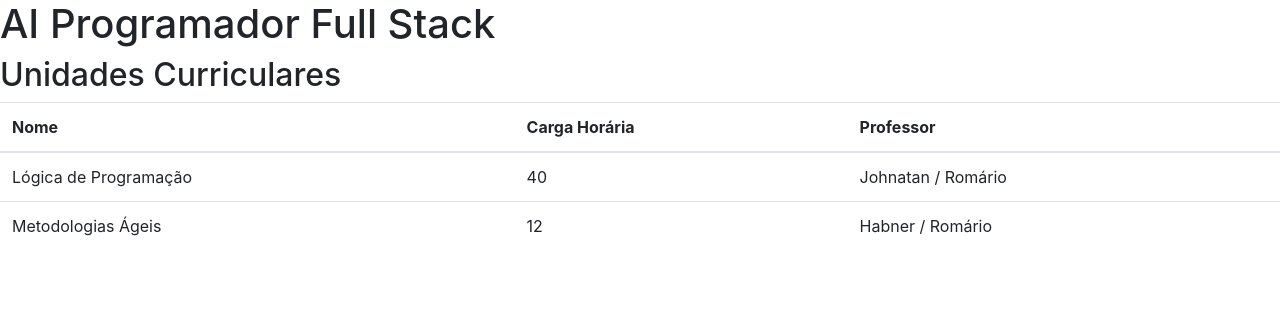
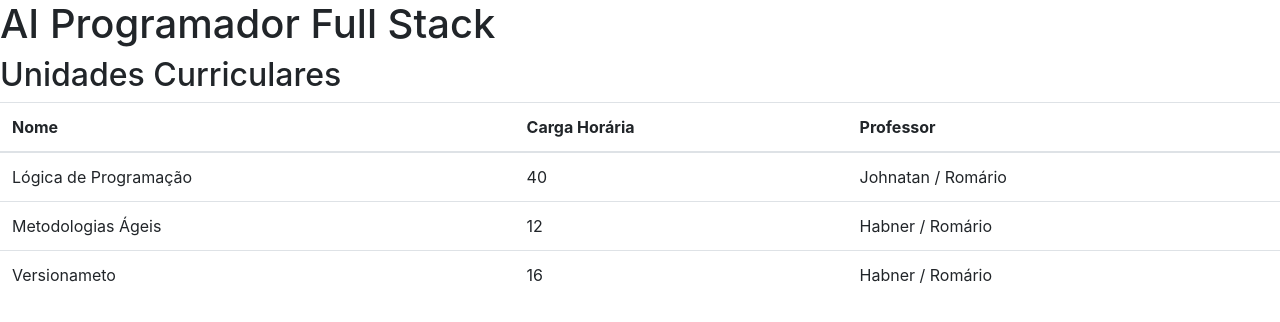
Before and after one commit to Gabriel-Baseggio/AIFS_Unidades_Curriculares, a plain HTML site: page index.html in a window 1280 px wide. Drawn offline with nearby package versions, Linux system fonts and the light colour scheme.

Commit message:
Modificando o index.html

```diff
--- a/index.html
+++ b/index.html
@@ -26,6 +26,11 @@
                 <td>12</td>
                 <td>Habner / Romário</td>
             </tr>
+            <tr>
+                <td>Versionameto</td>
+                <td>16</td>
+                <td>Habner / Romário</td>
+            </tr>
         </tbody>
       </table>
 </body>
```
